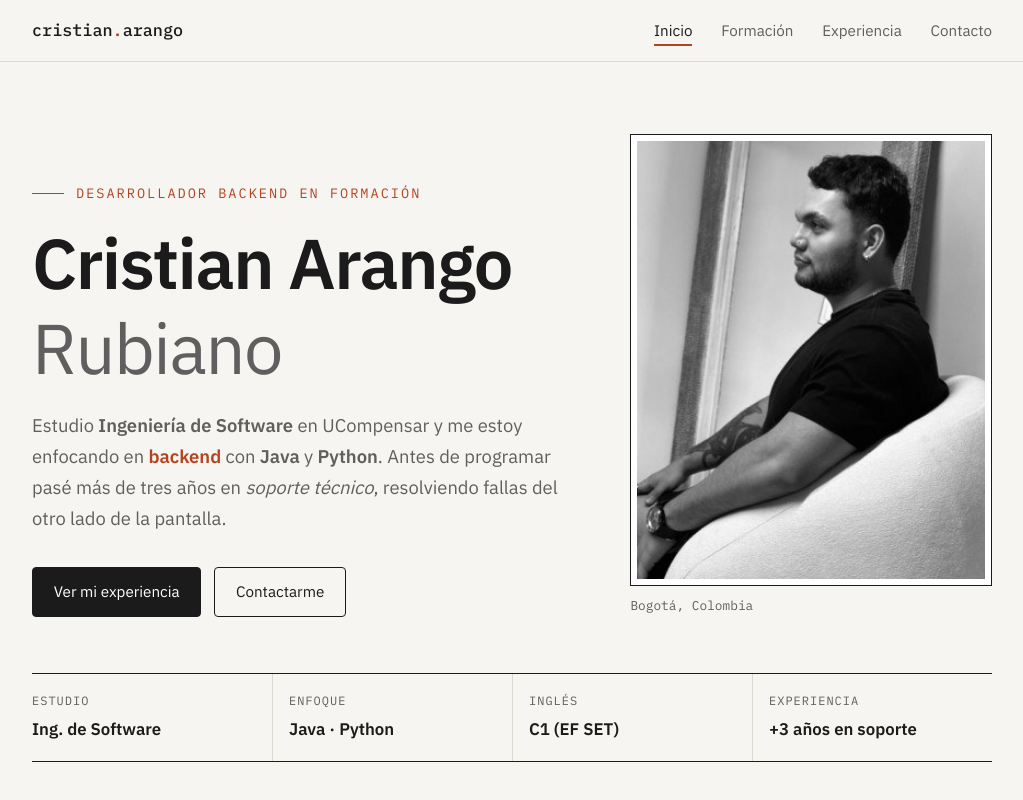
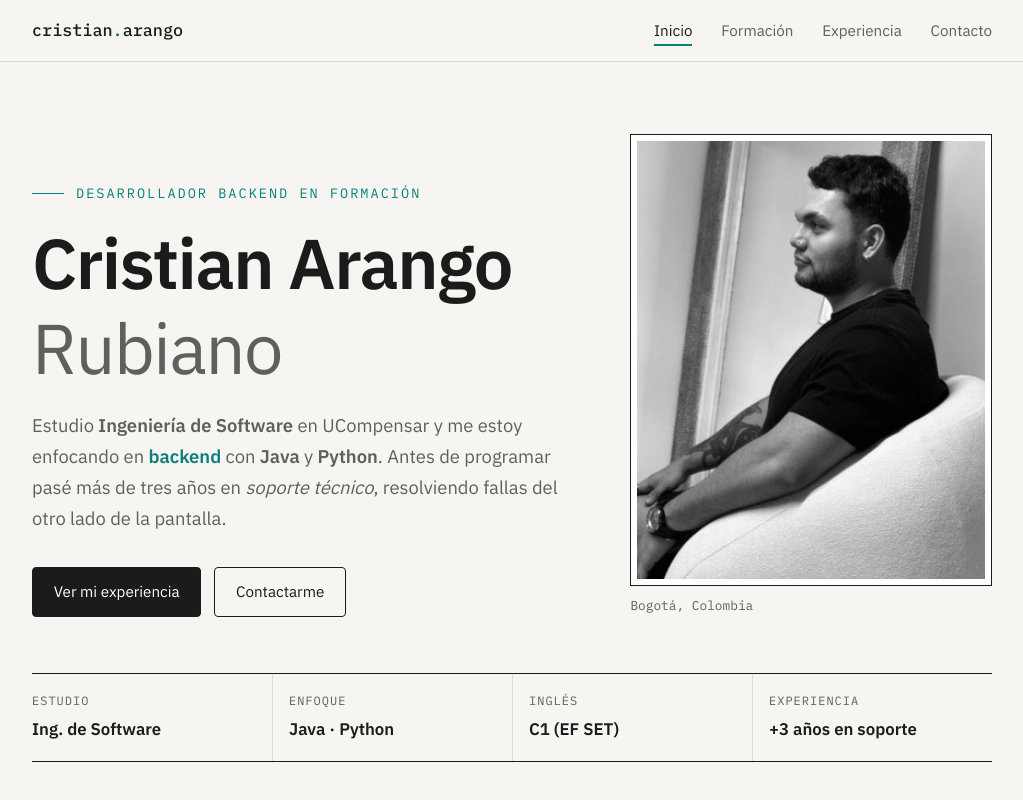
Before and after one commit to CristianArango2110-bit/CristianArango2110-bit.github.io, a plain HTML site: page index.html in a window 1280 px wide. Shown: the top 800 px of the page, without its empty margins (128-1151 px from the left). Drawn offline with Linux system fonts and the light colour scheme.

Commit message:
Cambio el color de acento a verde azulado

```diff
--- a/css/styles.css
+++ b/css/styles.css
@@ -11,7 +11,7 @@
   --color-superficie: #ffffff;
   --color-texto: #1b1b1b;
   --color-texto-suave: #5f5f5f;
-  --color-acento: #b4441f;
+  --color-acento: #0b7f7b;
   --color-borde: #dcd9d0;
 
   --fuente-texto: "IBM Plex Sans", "Segoe UI", system-ui, sans-serif;
```
Also changed, not shown: img/enviado.svg, img/favicon.svg.
